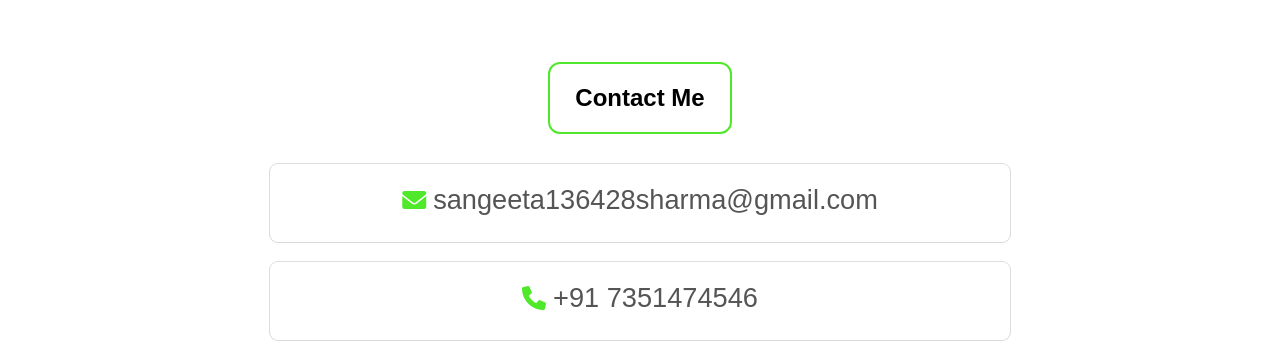
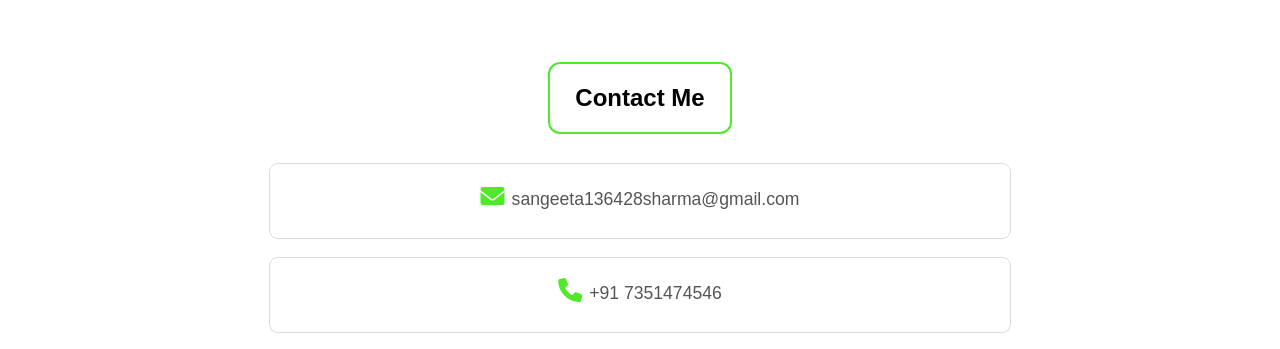
Before and after one commit to SangeetaSharma73/sangeeta_portfolio, a plain HTML site: page index.htm in a window 1280 px wide. Shown: the part 4436-4785 px from the top of the page. Drawn offline with Linux system fonts and the light colour scheme; a small style sheet from the web is missing.

Commit message:
Portfolio

```diff
--- a/style.css
+++ b/style.css
@@ -452,7 +452,7 @@ i{
 .contact-item a {
   color: #555;
   text-decoration: none;
-  font-size: 1.7rem;
+  font-size: 1.1rem;
 }
 
 .contact-item i {
```
